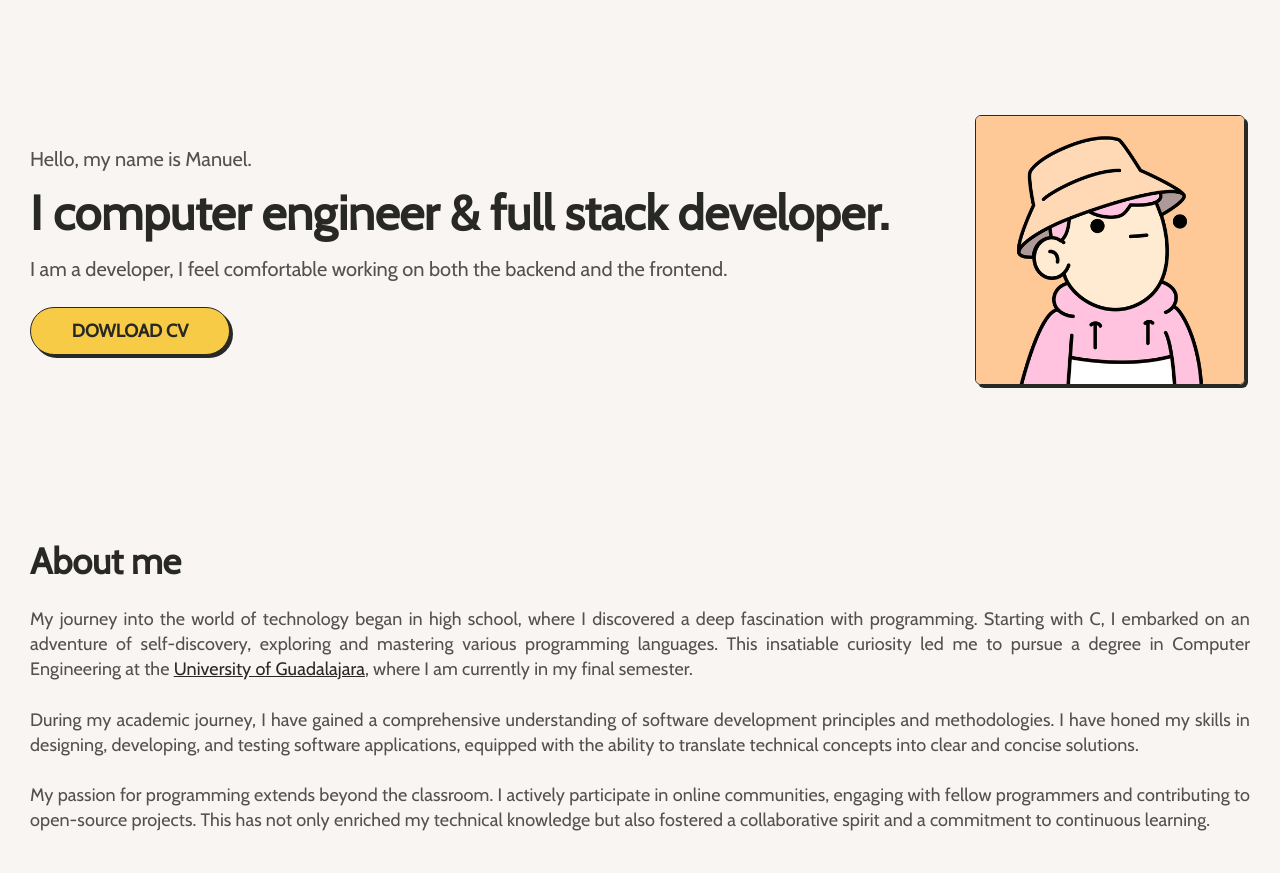
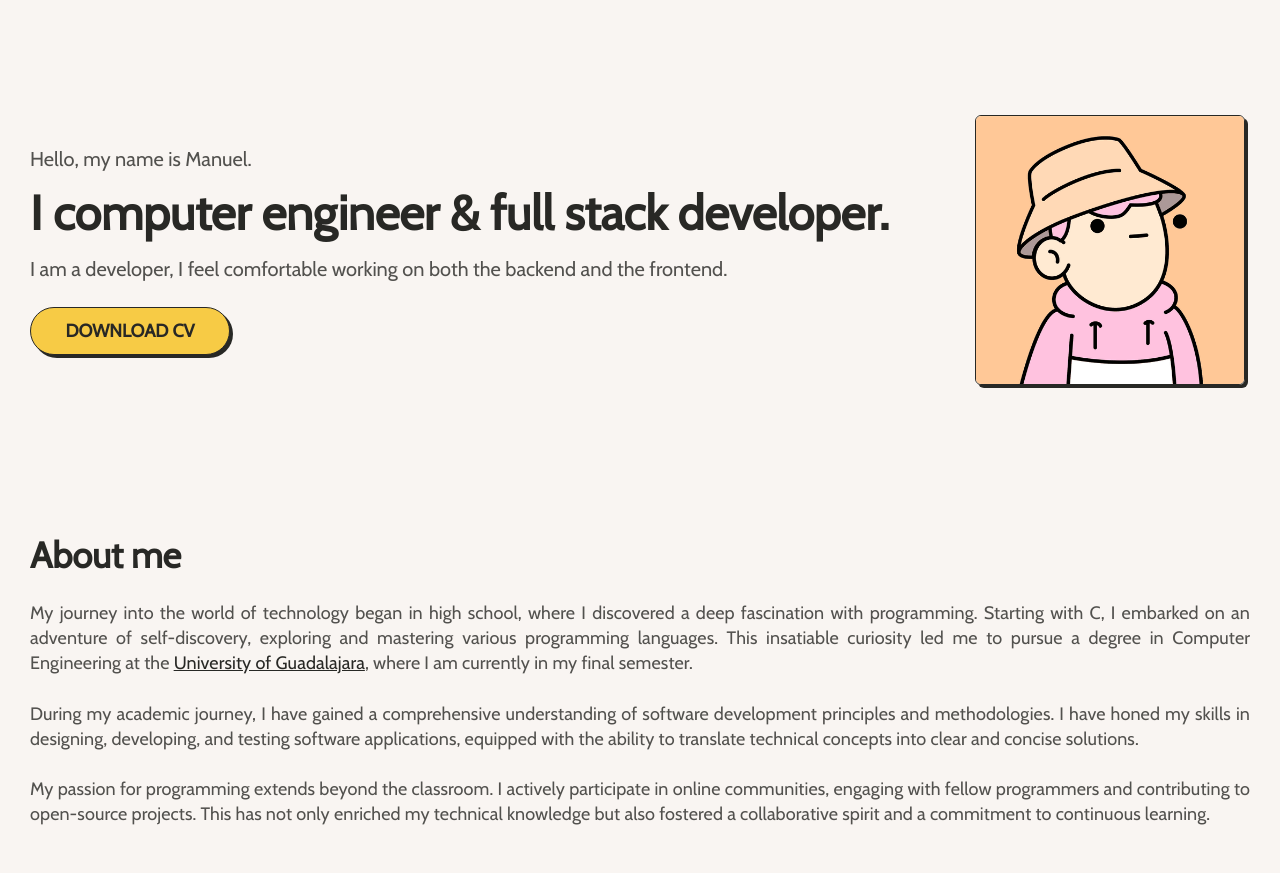
Before and after one commit to JoMaCoBa/JoMaCoBa.github.io, a plain HTML site: page index.html in a window 1280 px wide. Drawn offline with nearby package versions, Linux system fonts and the light colour scheme.

Commit message:
FIX: Correction to Typo

```diff
--- a/assets/css/app.css
+++ b/assets/css/app.css
@@ -105,8 +105,7 @@ body {
 }
 
 .about__container {
-    margin: 0 30px;
-
+    padding: 30px;
     line-height: 1.4;
     text-align: justify;
 }
@@ -121,7 +120,7 @@ body {
     font-weight: 400;
     font-size: 18px;
     letter-spacing: .1px;
-    padding-bottom: 30px;
+    padding-bottom: 42px;
     color: #52514e;
 }
 
--- a/index.html
+++ b/index.html
@@ -17,7 +17,7 @@
                     <h3 class="text__presentation">I am a developer, I feel comfortable working on both the backend and the frontend.</h3>
                 </article>
                 <article class="left__button">
-                    <a class="btn-primary" download="">Dowload cv</a>
+                    <a class="btn-primary" download="">Download cv</a>
                 </article>
             </section>
             <section class="header__right">
```
